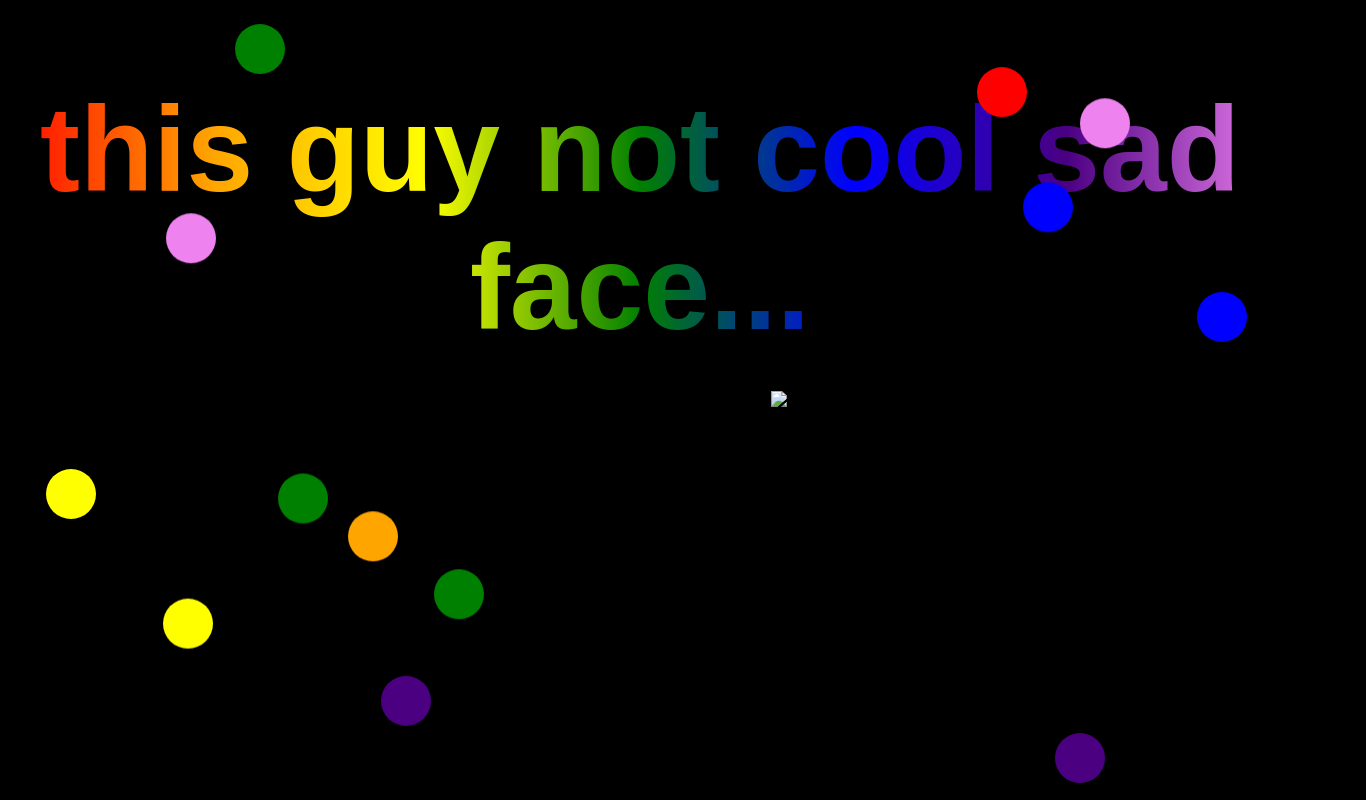
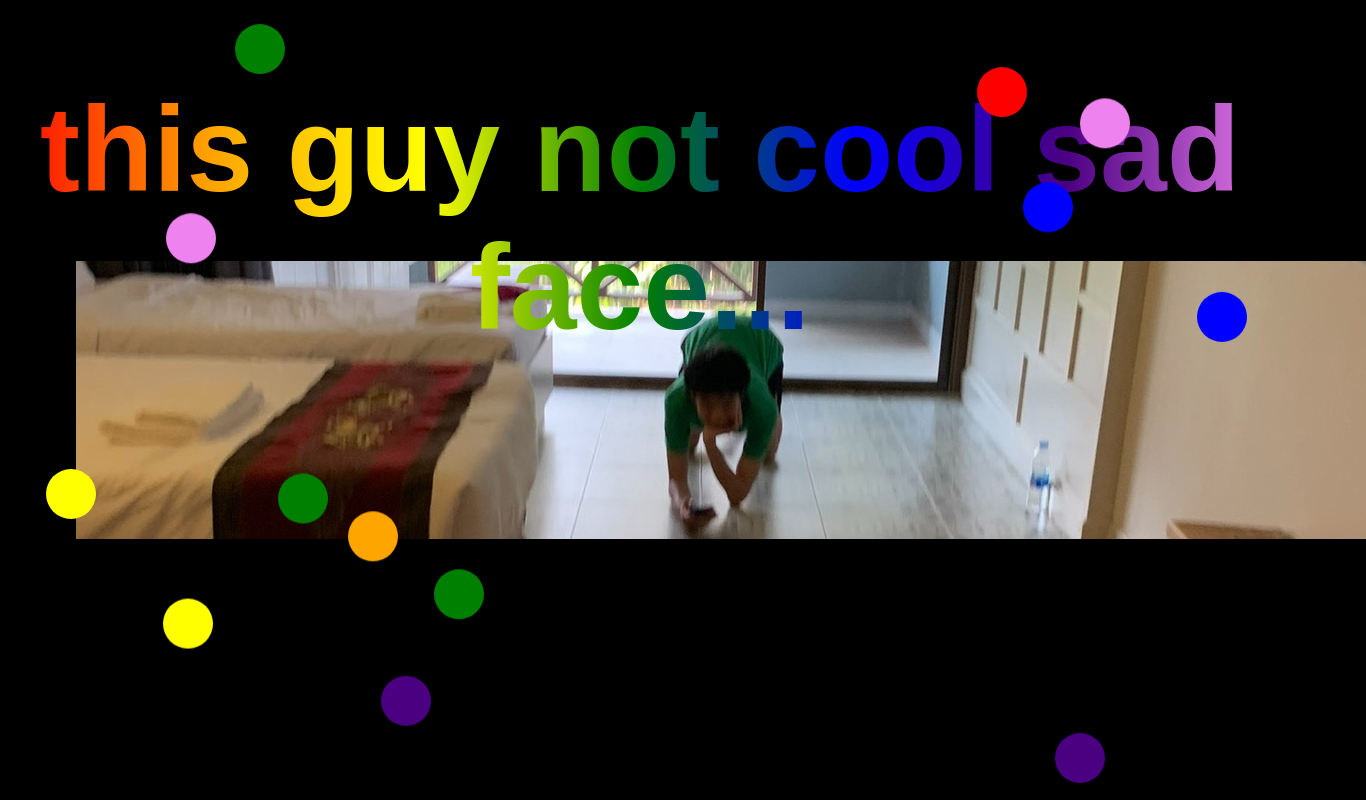
Before and after one commit to movieeeee/meowww, a plain HTML site: page index.html in a window 1280 px wide. Shown: the top 800 px of the page, 1366 px wide, since content can reach past the window. Drawn offline with Linux system fonts and the light colour scheme.

Commit message:
Update index.html

```diff
--- a/index.html
+++ b/index.html
@@ -102,6 +102,6 @@
     </div>
     <!-- Image Display HTML -->
     <h1>Displaying an Image</h1>
-    <img src="IMG_5546.jpg" alt="bem">
+    <img src="IMG_5547.jpg" alt="bem">
 </body>
 </html>
```
